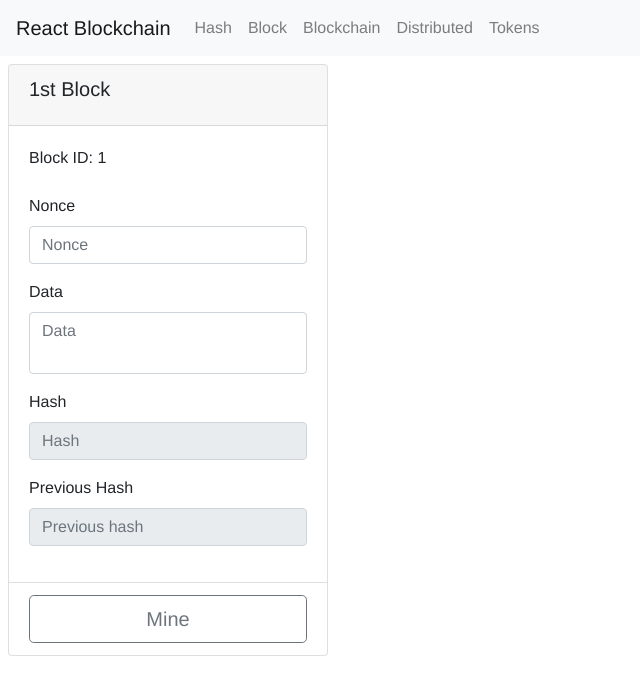
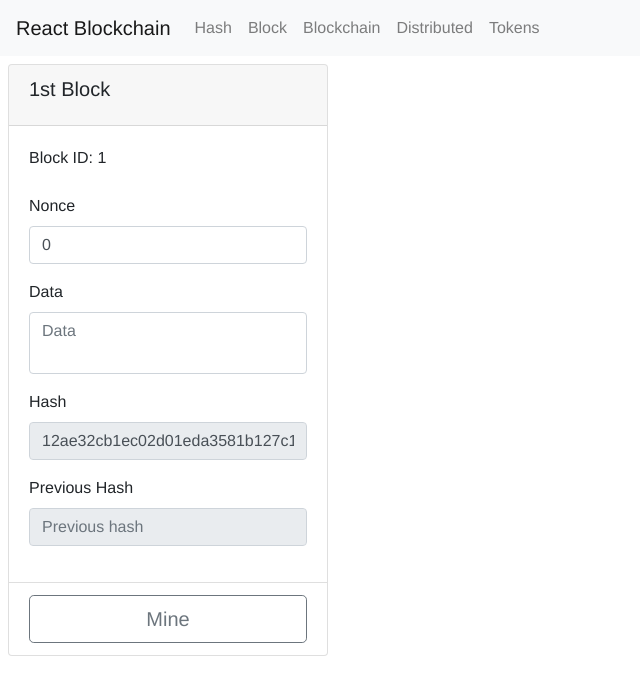
Before and after one commit to victor-iyi/react-blockchain, a React (Create React App) app: page / in a window 1280 px wide. Shown: the top 694 px of the page, without its empty margins (0-640 px from the left). Built offline with nearby package versions, Linux system fonts and the light colour scheme.

Commit message:
A single card working.

```diff
--- /dev/null
+++ b/src/actions/block.js
@@ -0,0 +1,11 @@
+import { BLOCK } from '../constants/actions';
+
+export const createBlock = (data) => {
+  return { type: BLOCK.CREATE, payload: data };
+};
+
+export const updateBlock = (block, data) => {
+  const payload = { block, data };
+
+  return { type: BLOCK.UPDATE, payload };
+}
--- a/src/actions/ core/block.js
+++ b/src/actions/core/block.js
@@ -8,6 +8,7 @@ class Block {
 
     // Hash of the previous block in the blockchain.
     this.prevHash = options.prevHash || '';
+    this.nonce = Math.floor(Math.random() * 1);
 
     // Hash of current block.
     this.hash = this.calculateHash();
--- a/src/actions/ core/blockchain.js
+++ b/src/actions/core/blockchain.js
@@ -16,7 +16,7 @@ class Blockchain {
     const data = { name: 'Genesis block' };
     const options = { prevHash: '' };
 
-    return new Block(data, options = options);
+    return new Block(data, { options: options });
   }
 
 }
--- /dev/null
+++ b/src/actions/core/index.js
@@ -0,0 +1,4 @@
+import Block from './block';
+import Blockchain from './blockchain';
+
+export { Block, Blockchain };
--- a/src/components/BlockCard.js
+++ b/src/components/BlockCard.js
@@ -12,34 +12,34 @@ const BlockCard = (props) =>
     <div className="card-body">
       {/* Block ID */}
       <div className="input-group mb-3">
-        <label for="block-id">Block ID: 1</label>
+        <label htmlFor="block-id">Block ID: 1</label>
       </div>
       {/* Nonce */}
-      <label for="nonce">Nonce</label>
+      <label htmlFor="nonce">Nonce</label>
       <div className="input-group mb-3">
         <input type="text" id="nonce" className="form-control"
-          placeholder="Nonce" aria-label="Nonce" />
+          value={props.nonce} placeholder="Nonce" aria-label="Nonce" />
       </div>
 
       {/* Data. */}
-      <label for="data">Data</label>
+      <label htmlFor="data">Data</label>
       <div className="input-group mb-3">
-        <textarea className="form-control" id="data" placeholder="Data" aria-label="Data">
-          {props.data}
+        <textarea onChange={e => props.updateData(e.target.value)} id="data" value={props.data}
+          className="form-control" placeholder="Data" aria-label="Data">
         </textarea>
       </div>
 
       {/* Hash */}
-      <label for="hash">Hash</label>
+      <label htmlFor="hash">Hash</label>
       <div className="input-group mb-3">
         <input type="text" id="hash" className="form-control" readOnly
           placeholder="Hash" value={props.hash} aria-label="Hash" />
       </div>
       {/* Previous Hash */}
-      <label for="hash">Previous Hash</label>
+      <label htmlFor="hash">Previous Hash</label>
       <div className="input-group mb-3">
         <input type="text" id="prev-hash" className="form-control" readOnly
-          placeholder="Previous hash" value={props.prev_has} aria-label="Previous hash" />
+          placeholder="Previous hash" value={props.prevHash} aria-label="Previous hash" />
       </div>
     </div>
 
--- a/src/containers/Block.js
+++ b/src/containers/Block.js
@@ -17,14 +17,42 @@
 import React, { Component } from 'react';
 import { connect } from 'react-redux';
 
+
 import BlockCard from '../components/BlockCard';
+import { createBlock, updateBlock } from '../actions/block';
 
 class Block extends Component {
 
+  constructor (props) {
+    super(props);
+    this.state = {
+      data: '',
+      id: 1,
+    };
+
+    // Method binding.
+    this._updateBlock = this._updateBlock.bind(this);
+  }
+
+  componentDidMount() {
+    this.props.createBlock(this.state.data);
+  }
+
+  _updateBlock(data) {
+    this.setState({ data });
+
+    this.props.updateBlock(this.props.block, data);
+  }
+
   render() {
+    const { block } = this.props;
+
+    // console.log(block);
     return (
       <div>
-        <BlockCard />
+        <BlockCard data={this.state.data} updateData={this._updateBlock}
+          id={block.id} nonce={block.nonce}
+          hash={block.hash} prevHash={block.prevHash} />
       </div>
     );
   }
@@ -32,4 +60,4 @@ class Block extends Component {
 
 const mapStateToProps = (state) => ({ block: state.block });
 
-export default connect(mapStateToProps)(Block);
+export default connect(mapStateToProps, { createBlock, updateBlock })(Block);
--- a/src/reducers/Block.js
+++ b/src/reducers/Block.js
@@ -1,8 +1,9 @@
 import { BLOCK } from '../constants/actions';
+import { Block } from '../actions/core';
 
-const inital_state = null;
+const inital_state = new Block('');
 
-const Block = (state = inital_state, action) => {
+const BlockReducer = (state = inital_state, action) => {
   switch (action.type) {
     /*
      * +—————————————————————————————————————————————————————————————————————————————————————+
@@ -12,7 +13,28 @@ const Block = (state = inital_state, action) => {
      * +—————————————————————————————————————————————————————————————————————————————————————+
      */
     case BLOCK.CREATE:
-      console.log(action);
+      return new Block(action.payload);
+
+    /*
+     * +—————————————————————————————————————————————————————————————————————————————————————+
+     * | +—————————————————————————————————————————————————————————————————————————————————+ |
+     * | | Update block data.
+     * | +—————————————————————————————————————————————————————————————————————————————————+ |
+     * +—————————————————————————————————————————————————————————————————————————————————————+
+     */
+    case BLOCK.UPDATE:
+
+      if (action.payload) {
+        // If there's a block. re-calculate the hash function.
+        let block = action.payload.block;
+
+        // Update data & lastly re-calculate hash.
+        block.data = action.payload.data;
+        block.hash = block.calculateHash();
+
+        return block;
+      }
+
       return state;
 
     /*
@@ -23,16 +45,6 @@ const Block = (state = inital_state, action) => {
      * +—————————————————————————————————————————————————————————————————————————————————————+
      */
     case BLOCK.MINE:
-      return state;
-
-    /*
-     * +—————————————————————————————————————————————————————————————————————————————————————+
-     * | +—————————————————————————————————————————————————————————————————————————————————+ |
-     * | | Update block data.
-     * | +—————————————————————————————————————————————————————————————————————————————————+ |
-     * +—————————————————————————————————————————————————————————————————————————————————————+
-     */
-    case BLOCK.UPDATE:
       return state;
 
     /*
@@ -60,4 +72,4 @@ const Block = (state = inital_state, action) => {
   }
 };
 
-export default Block;
+export default BlockReducer;
```
Also changed, not shown: public/css/bootstrap.min.css.
